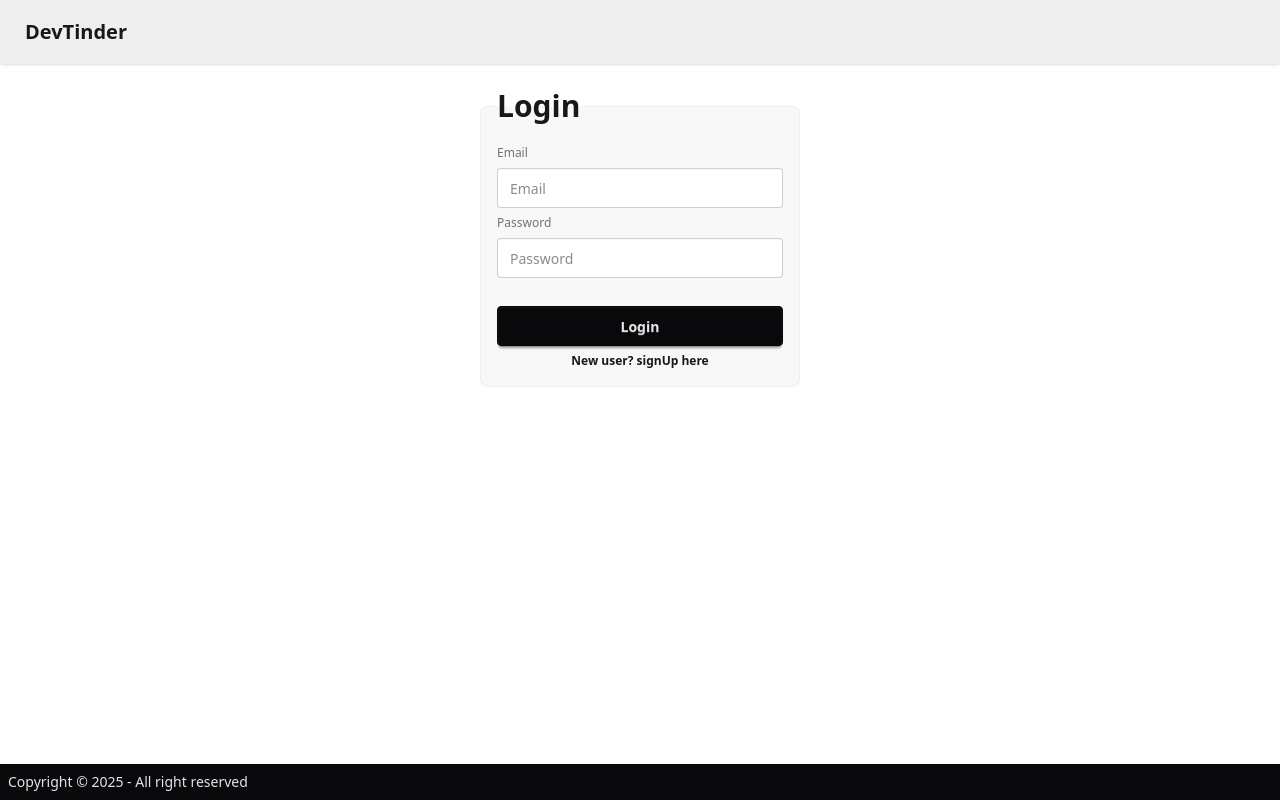
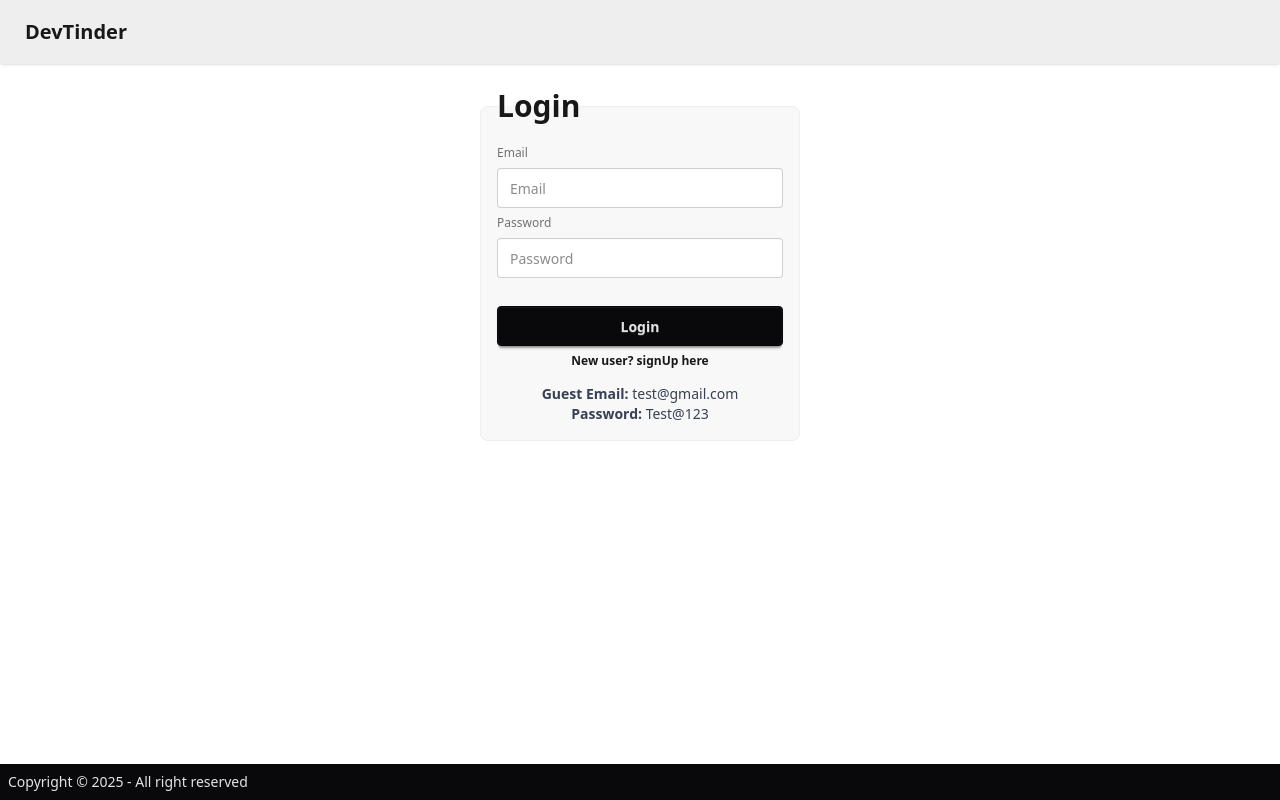
Before and after one commit to sudhanshu-m21/DevTinder, a React (Vite) app in the folder Devtinder Frontend/: page /login in a window 1280 px wide. Built offline with nearby package versions, Linux system fonts and the light colour scheme; no server answers.

Commit message:
added guest email password

```diff
--- a/Devtinder Frontend/src/components/Login.jsx
+++ b/Devtinder Frontend/src/components/Login.jsx
@@ -106,6 +106,11 @@ const Login = () => {
         >
           {!isLogin ? "Existing user? Login here" : "New user? signUp here"}
         </p>
+        <p className="text-gray-700 text-sm mt-2 text-center">
+          <strong>Guest Email:</strong> test@gmail.com
+          <br />
+          <strong>Password:</strong> Test@123
+        </p>
       </fieldset>
     </div>
   );
```
